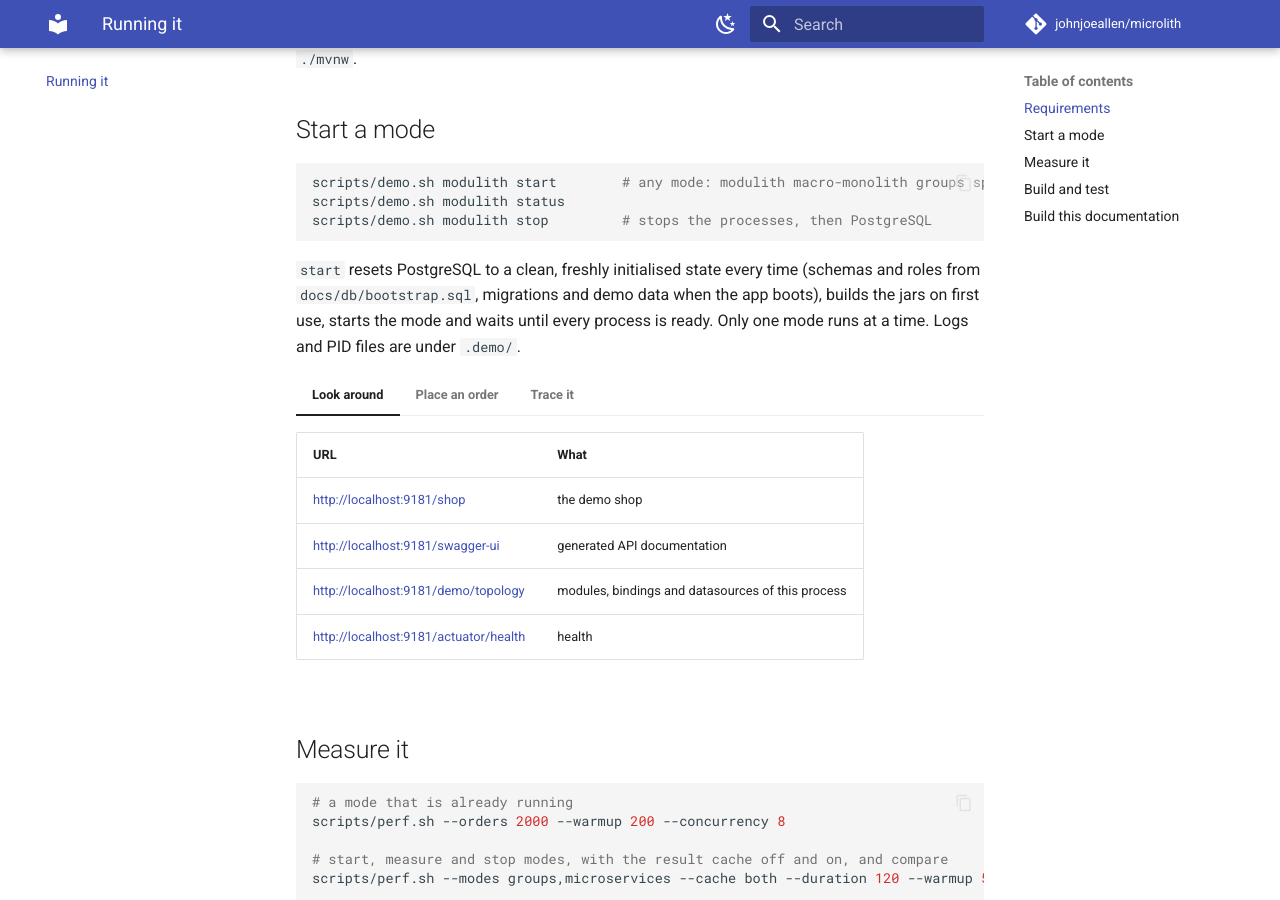
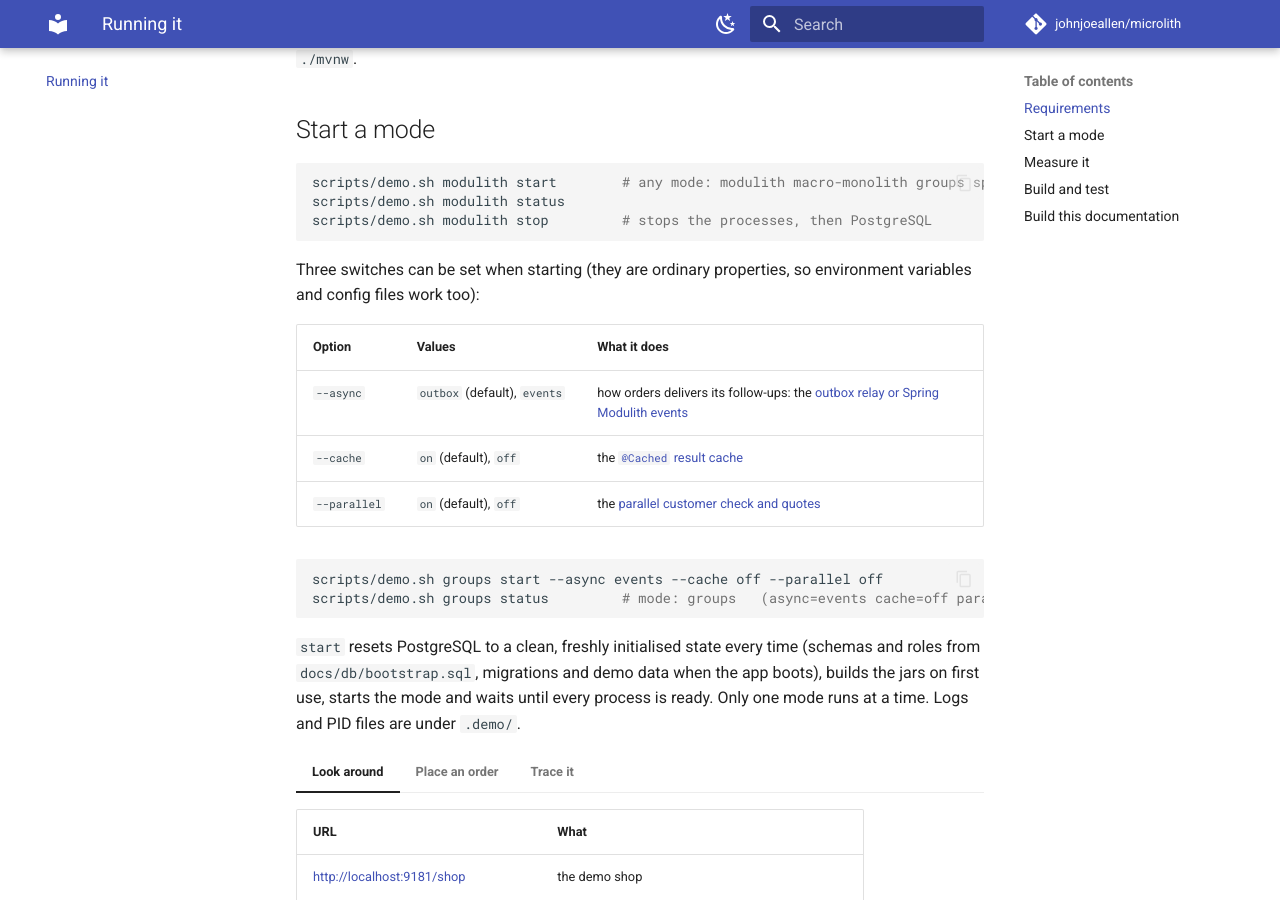
Before and after one commit to johnjoeallen/microlith, an MkDocs documentation site: the page built from docs/running.md, in a window 1280 px wide and 900 px high, scrolled down 258 px. Built offline with MkDocs 1.6.1 and Material for MkDocs 9.7.7, drawn with Linux system fonts in a browser that asks for light colours; comment, search, counter and statistics services are not loaded; the version menu is left out.

Commit message:
demo.sh: --async, --cache and --parallel options on start (environment variables still work); status shows them
perf.sh starts modes through the options; docs updated.

Co-Authored-By: Claude Sonnet 5.5 <noreply@anthropic.com>

````diff
--- a/docs/running.md
+++ b/docs/running.md
@@ -10,6 +10,19 @@ JDK 25, Docker (PostgreSQL runs in containers), `curl` and `python3`. Maven come
 scripts/demo.sh modulith start        # any mode: modulith macro-monolith groups split-dbs microservices microservices-macro loopback-codec loopback-http
 scripts/demo.sh modulith status
 scripts/demo.sh modulith stop         # stops the processes, then PostgreSQL
+```
+
+Three switches can be set when starting (they are ordinary properties, so environment variables and config files work too):
+
+| Option | Values | What it does |
+| --- | --- | --- |
+| `--async` | `outbox` (default), `events` | how orders delivers its follow-ups: the [outbox relay or Spring Modulith events](features/follow-ups.md) |
+| `--cache` | `on` (default), `off` | the [`@Cached` result cache](features/cache.md) |
+| `--parallel` | `on` (default), `off` | the [parallel customer check and quotes](features/parallel.md) |
+
+```bash
+scripts/demo.sh groups start --async events --cache off --parallel off
+scripts/demo.sh groups status         # mode: groups   (async=events cache=off parallel=off)
 ```
 
 `start` resets PostgreSQL to a clean, freshly initialised state every time (schemas and roles from `docs/db/bootstrap.sql`, migrations and demo data
````
Also changed, not shown: README.md (+1 -0 lines), docs/features/cache.md (+1 -1 lines), docs/features/follow-ups.md (+1 -1 lines), docs/features/parallel.md (+1 -1 lines), 2 other files.
